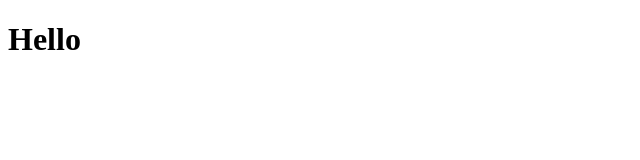
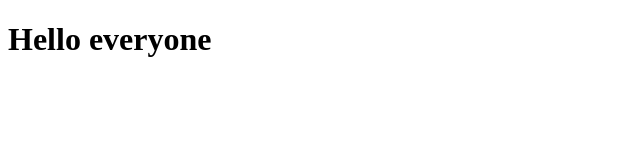
Before and after one commit to Srinidhicce/Expence_Tracker, a plain HTML site: page index.html in a window 1280 px wide. Shown: the whole page, without its empty margins (0-640 px from the left). Drawn offline with Linux system fonts and the light colour scheme.

Commit message:
second co

```diff
--- a/index.html
+++ b/index.html
@@ -7,7 +7,7 @@
 </head>
 <body>
 
-    <h1>Hello</h1>
+    <h1>Hello everyone</h1>
 
 </body>
 </html>
```
